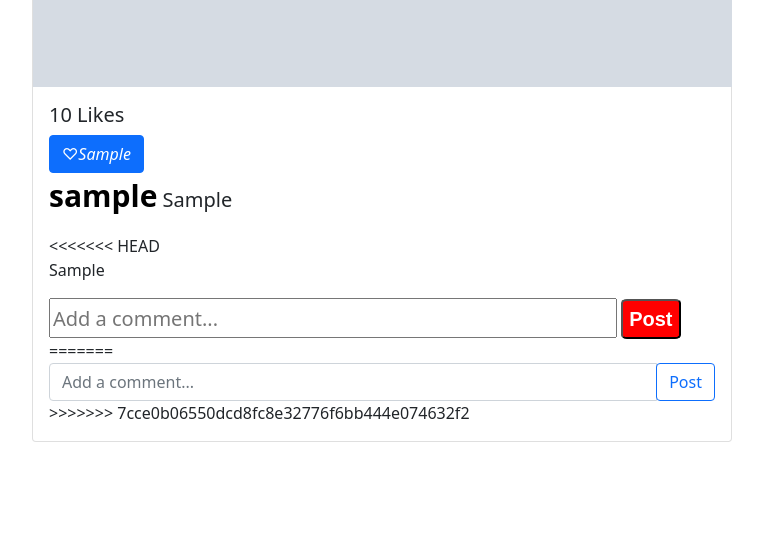
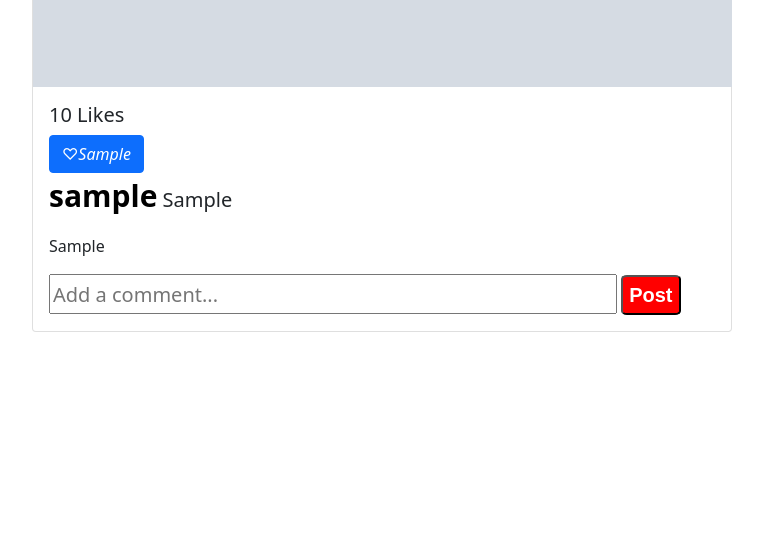
Before and after one commit to d-boddie/Instagram-clone, a Django app: page / in a window 1280 px wide. Shown: the part 1058-1600 px from the top of the page, without its empty margins (288-1051 px from the left). After the commit the page ends 1390 px from the top, so only its background shows below. Run offline with Django 3.2, Linux system fonts and the light colour scheme; a user stored in the database is signed in; tables that the repository leaves empty hold one stand-in row (values such as "Sample post"); grey boxes marked "Sample" are stand-in pictures; parts of the project's set-up code (start-up, migrations or seed data) failed here and were passed over.

Commit message:
Comments are know posted and visible on home page

```diff
--- a/photo/models.py
+++ b/photo/models.py
@@ -1,7 +1,7 @@
 from django.db import models
 from django.utils import timezone
 from authentication.models import InstagramUser
-from comment.models import Comment
+
 
 
 # Create your models here.
--- a/templates/index.html
+++ b/templates/index.html
@@ -30,7 +30,6 @@
                             <a class="user" href="#">{{photo.poster.username}}</a>
                             {{photo.caption}}
                         </p>
-<<<<<<< HEAD
                         <div class="comments">
                             {% for c in comments %}
                                 {% if c.photo_id == photo.id %}
@@ -43,12 +42,6 @@
                             {{ form }}
                             <input id='submit' type="submit" value="Post">
                         </form>
-=======
-                        <div class="input-group">
-                            <input type="text" class="form-control" placeholder="Add a comment..." aria-label="Recipient's username" aria-describedby="button-addon2">
-                        <a href="/comment/"><button class="btn btn-outline-primary" type="submit" id="button-addon2">Post</button></a>
-                        </div>
->>>>>>> 7cce0b06550dcd8fc8e32776f6bb444e074632f2
                     </div>
                 </div>
             {% endfor %}
```
Also changed, not shown: authentication/migrations/0001_initial.py (added), comment/migrations/0001_initial.py (added), photo/migrations/0001_initial.py (added).
